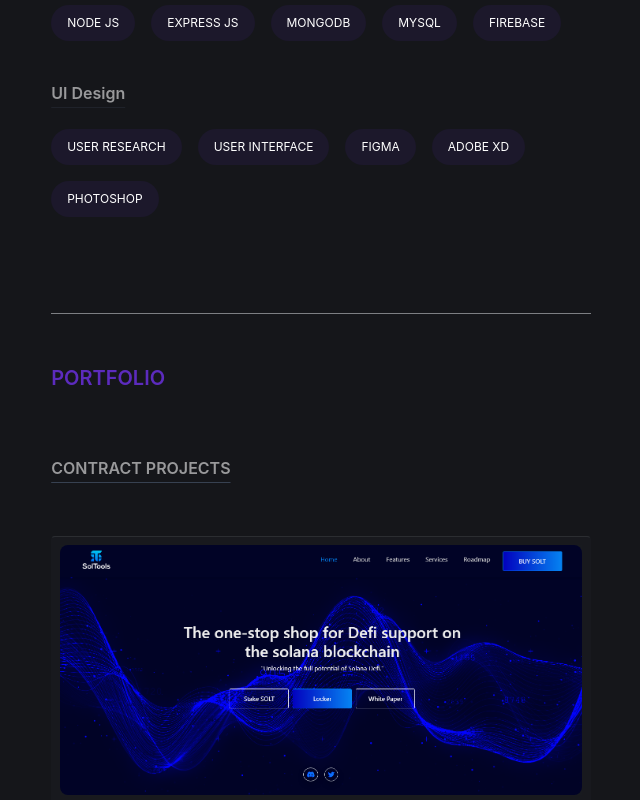
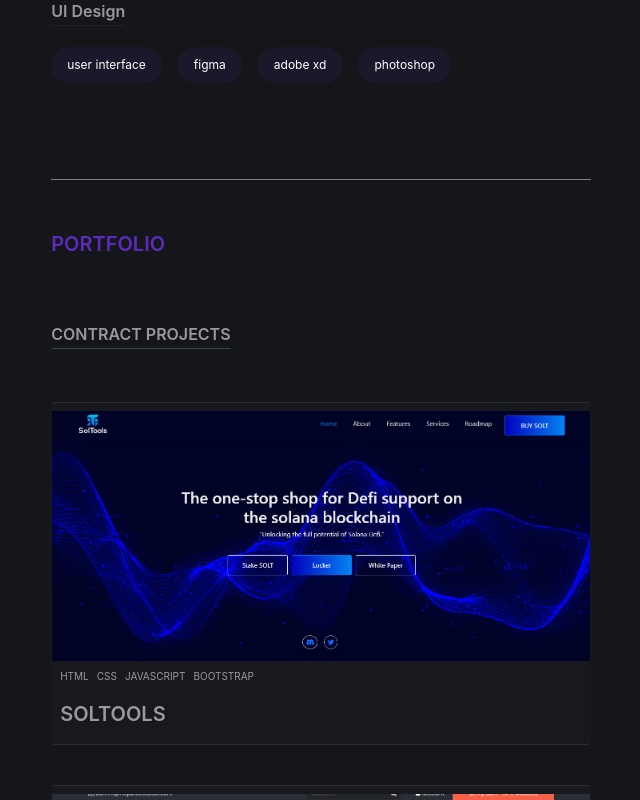
Before and after one commit to abel-otegbola/Portfolio, a Next.js app: page / in a window 1280 px wide. Shown: the part 940-1740 px from the top of the page, without its empty margins (497-1137 px from the left). Built offline with nearby package versions, Linux system fonts and the light colour scheme.

Commit message:
style: adjust paddings for about text and cards

```diff
--- a/components/Skills.js
+++ b/components/Skills.js
@@ -3,7 +3,7 @@ import SkillsList from "./skillsList/skillsList"
 const Skills = () => {
     const FrontendSkills = [ "HTML", "CSS", "JAVASCRIPT", "REACT JS", "NEXT JS", "BOOTSTRAP-CSS", "TAILWIND-CSS", "CHAKRA-UI", "MUI", "JQUERY" ]
     const BackendSkills = [ "NODE JS", "EXPRESS JS", "MONGODB", "MYSQL", "FIREBASE" ]
-    const DesignSkills = [ "USER RESEARCH", "USER INTERFACE", "FIGMA", "ADOBE XD", "PHOTOSHOP" ]
+    const DesignSkills = [ "USER INTERFACE", "FIGMA", "ADOBE XD", "PHOTOSHOP" ]
 
     return (
         <div className="py-4">
--- a/components/card/card.js
+++ b/components/card/card.js
@@ -8,7 +8,7 @@ const Card = ({ project }) => {
   return (
     <div
       data-testid="card"
-      className="my-10 border border-transparent p-2 rounded bg-slate-300/[0.02] border-y-slate-300/[0.1]"
+      className="my-10 border border-transparent py-2 rounded bg-slate-300/[0.02] border-y-slate-300/[0.1]"
     >
       {/* Project image */}
       {project.img && (
@@ -17,7 +17,7 @@ const Card = ({ project }) => {
             <Image
               src={project.img}
               alt={project.title}
-              className="rounded-lg object-cover"
+              className="object-cover"
 
               fill={true}
             />
@@ -26,7 +26,7 @@ const Card = ({ project }) => {
       )}
 
       {/* Tech stacks */}
-        <div className="flex flex-wrap gap-2 pt-2 text-[10px] uppercase">
+        <div className="flex flex-wrap gap-2 p-2 text-[10px] uppercase">
           {project.tech.map((skill, i) => (
             <span
               key={i}
@@ -38,7 +38,7 @@ const Card = ({ project }) => {
 
       <div className="">
         {/* Project title */}
-        <h1 className="text-xl font-semibold py-2">
+        <h1 className="text-xl font-semibold p-2">
           <Link href={`/project/?query=${project.title.toLowerCase()}`}>
             {project.title}
           </Link>
--- a/components/skillsList/skillsList.js
+++ b/components/skillsList/skillsList.js
@@ -8,7 +8,7 @@ const SkillsList = ({ skills, heading }) => {
         {skills.map((skill, i) => (
           <span
             key={i}
-            className="p-2 px-4 text-[12px] text-white rounded-[30px] bg-primary/[0.1]"
+            className="p-2 px-4 text-[12px] lowercase text-white rounded-[30px] bg-primary/[0.1]"
           >
             {skill}
           </span>
--- a/pages/index.js
+++ b/pages/index.js
@@ -18,7 +18,7 @@ export default function Home() {
             ABOUT
           </h2>
           <p
-            className="py-4 px-6 bg-slate-300/[0.03] rounded leading-[30px]"
+            className="py-4 rounded leading-[30px]"
           >
             In 2020, I made the deliberate decision to delve into the world of
             coding and web development, with the ambitious aim of creating and
```
